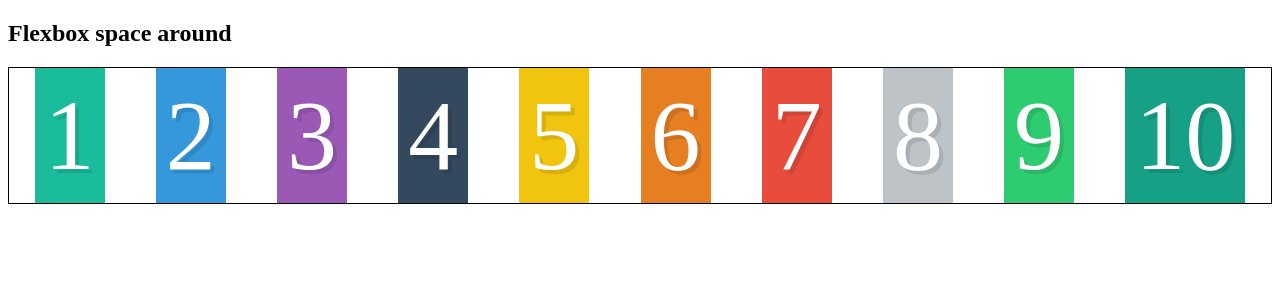
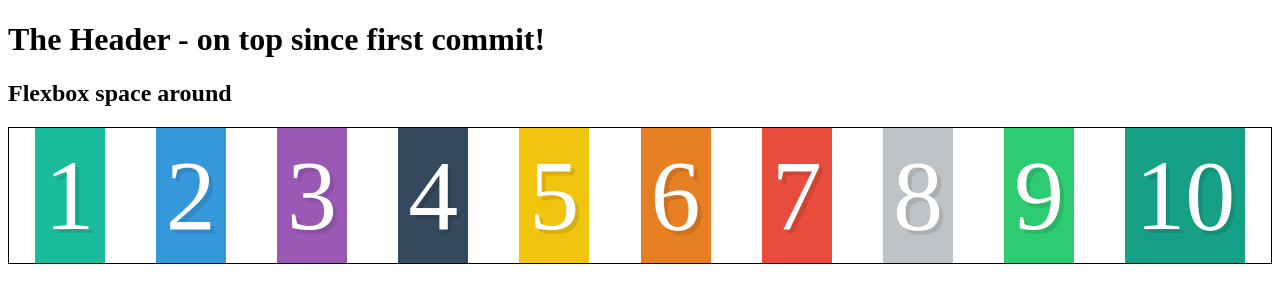
Before and after one commit to bjorneboman/workshop-flexbox, a plain HTML site: page index.html in a window 1280 px wide. Drawn offline with Linux system fonts and the light colour scheme.

Commit message:
Adds funny header

```diff
--- a/index.html
+++ b/index.html
@@ -8,6 +8,7 @@
 </head>
 <body>
     <header>
+        <h1>The Header - on top since first commit!</h1>
     </header>
     <main>
         <section>
```
